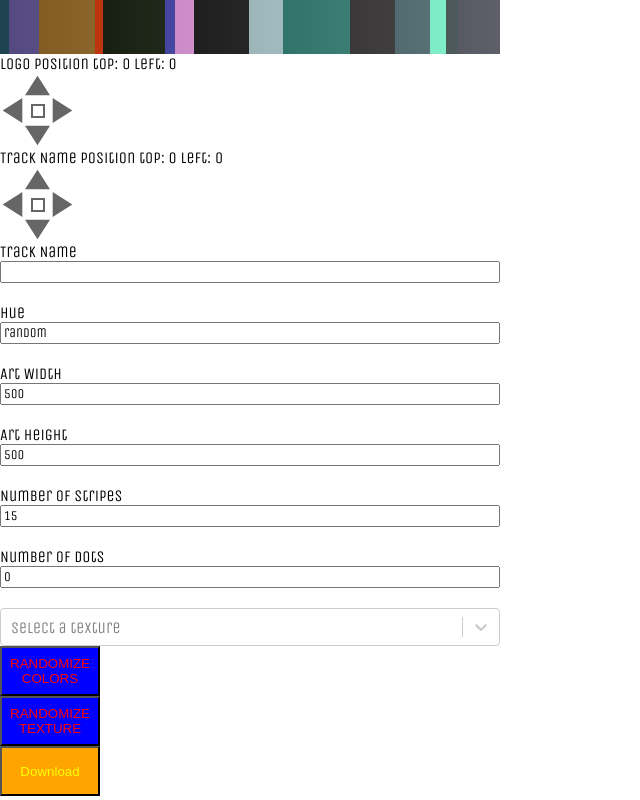
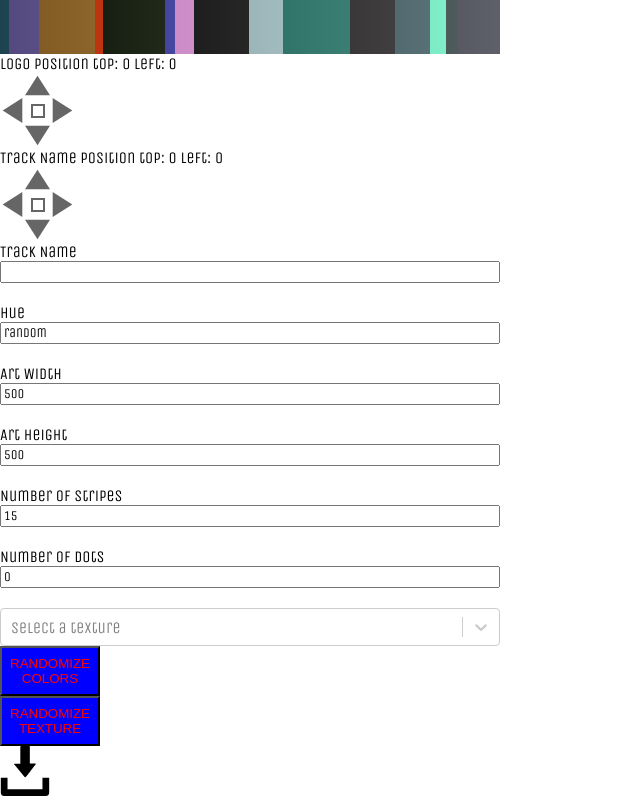
Before and after one commit to ralfpopescu/vedado-art, a React (Create React App) app: page / in a window 1280 px wide. Shown: the part 446-1246 px from the top of the page, without its empty margins (0-640 px from the left). Built offline with nearby package versions, Linux system fonts and the light colour scheme.

Commit message:
Center trackname

```diff
--- a/src/Art.js
+++ b/src/Art.js
@@ -87,6 +87,7 @@ const Art = ({
   forwardedRef
 }) => {
   const logoRef = useRef(null);
+  const trackNameRef = useRef(null);
   return (
     <StripeContainer width={artWidth} height={artHeight} ref={forwardedRef}>
       {stripeColors.map(color => (
@@ -118,7 +119,22 @@ const Art = ({
       >
         VEDADO
       </LogoContainer>
-      <TrackNameContainer top={trackNameTop} left={trackNameLeft}>
+      <TrackNameContainer
+        top={
+          centerTrackname
+            ? artHeight / 2 -
+              trackNameRef.current.getBoundingClientRect().height * 0.75 +
+              60
+            : trackNameTop
+        }
+        left={
+          centerTrackname
+            ? artWidth / 2 -
+              trackNameRef.current.getBoundingClientRect().width / 2
+            : trackNameLeft
+        }
+        ref={trackNameRef}
+      >
         {trackName}
       </TrackNameContainer>
     </StripeContainer>
--- a/src/ArtController.js
+++ b/src/ArtController.js
@@ -6,6 +6,7 @@ import randomColor from "randomcolor";
 import domtoimage from "dom-to-image";
 import Select from "react-select";
 import { ReactComponent as Arrow } from "./icons/play-arrow.svg";
+import { ReactComponent as Download } from "./icons/download.svg";
 
 const DirectionButton = styled.div`
   width: 25px;
@@ -29,11 +30,14 @@ const RandomizeButton = styled.button`
   height: 50px;
 `;
 
-const DownloadButton = styled.button`
-  color: yellow;
-  background-color: orange;
-  width: 100px;
-  height: 50px;
+const DownloadContainer = styled.div`
+  opacity: 1;
+  cursor: pointer;
+  width: 50px;
+
+  &:hover {
+    opacity: 0.7;
+  }
 `;
 
 const Container = styled.div`
@@ -359,7 +363,12 @@ class ArtController extends React.Component {
         <RandomizeButton onClick={this.randomizeTexture}>
           RANDOMIZE TEXTURE
         </RandomizeButton>
-        <DownloadButton onClick={this.download}>Download</DownloadButton>
+        <DownloadContainer>
+          <Download
+            onClick={this.download}
+            style={{ width: "50px", height: "50px" }}
+          />
+        </DownloadContainer>
       </Container>
     );
   }
```
Also changed, not shown: src/icons/download.svg (added).
